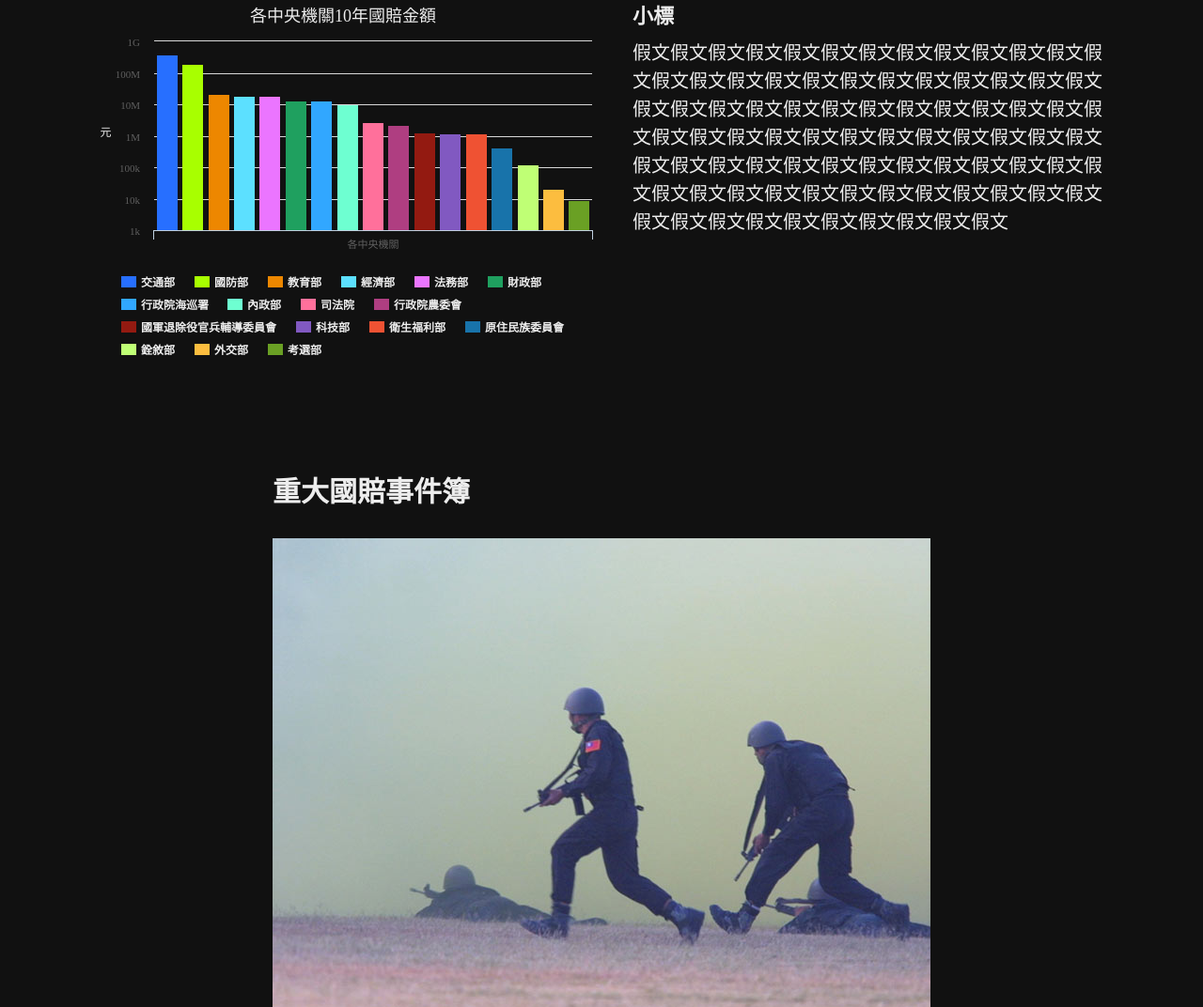
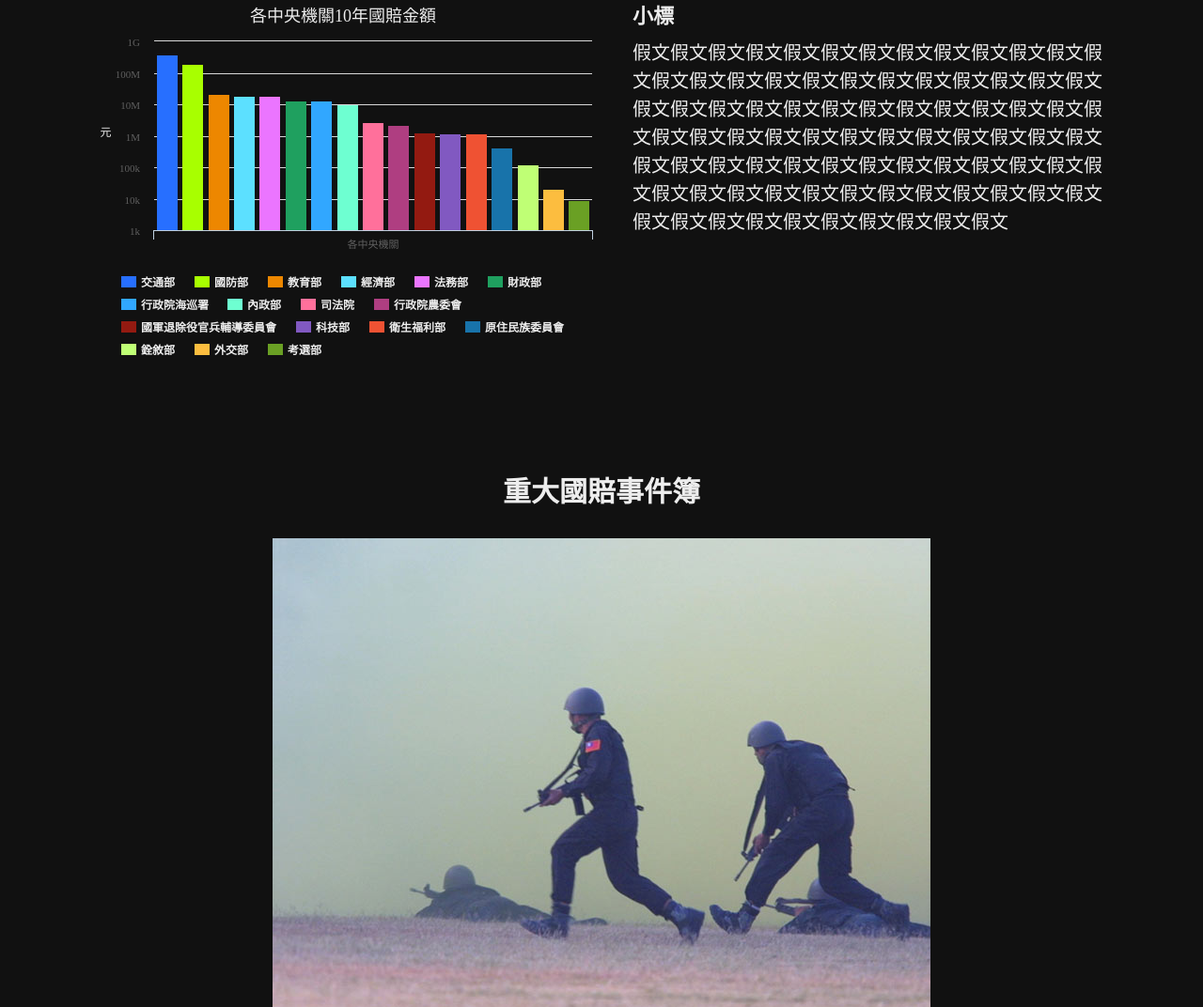
Before and after one commit to HappyBall/udncompensate, a PHP site: page / in a window 1280 px wide. Shown: the part 3213-4285 px from the top of the page at 94% size. Run offline with PHP 8.4, Linux system fonts and the light colour scheme.

Commit message:
finished debate cases and overall analysis

```diff
--- a/css/index.css
+++ b/css/index.css
@@ -317,6 +317,8 @@ hr {
 .debate-big-title{
 	font-size: 30px;
 	font-weight: bold;
+	display: table;
+	margin: auto;
 }
 
 .debate-block{
```
